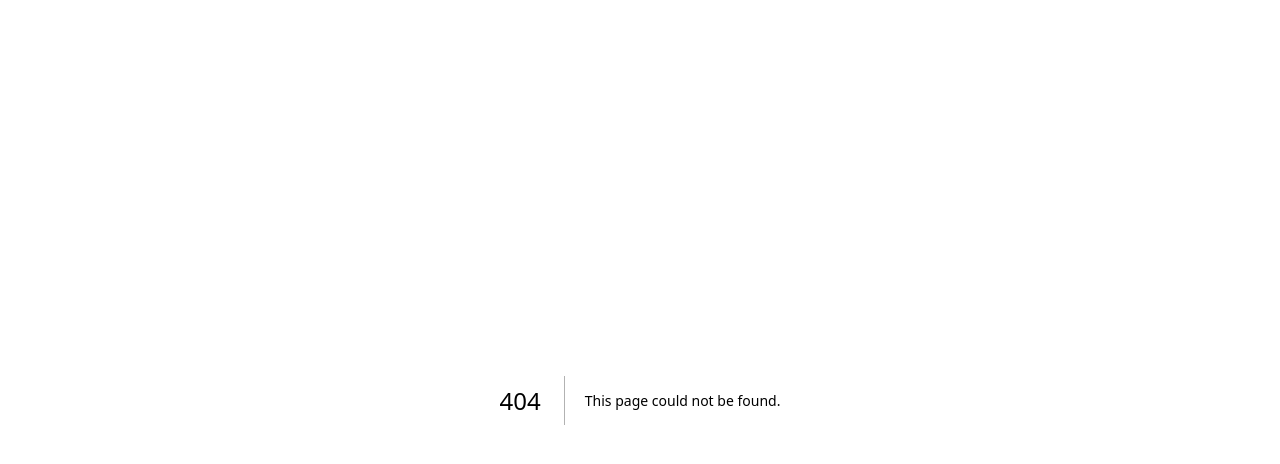
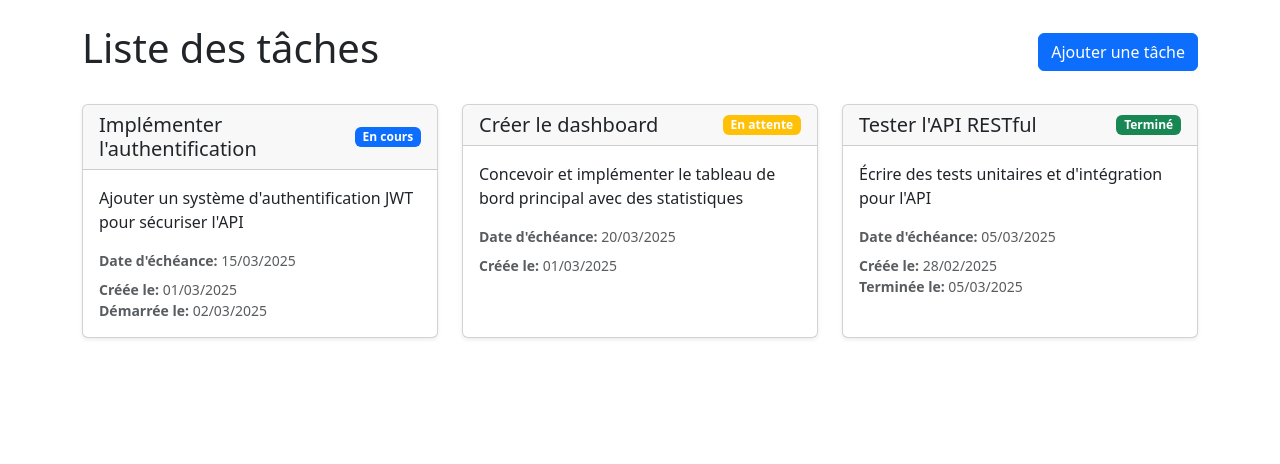
Before and after one commit to Popout-Studio-Dev/gestion-de-taches, a Next.js app: page /list_task in a window 1280 px wide. Before the commit this address had no page. Shown: the top 464 px of the page. Built offline with nearby package versions, Linux system fonts and the light colour scheme.

Commit message:
Introduction du composant list_task sur l'existant

```diff
--- a/src/pages/edit-task/[id].tsx
+++ b/src/pages/edit-task/[id].tsx
@@ -2,13 +2,15 @@
 
 import { useState, useEffect } from "react";
 import { useTasks } from "@/context/TaskContext";
-import { useRouter, useParams } from "next/navigation";
+import { useRouter } from "next/router";
 import { Task, TaskStatus } from "../../interfaces/task";
+
+
 
 export default function EditTask() {
   const { tasks, updateTask } = useTasks();
   const router = useRouter();
-  const { id } = useParams();
+  const { id } = router.query;
 
   // Trouver la tâche existante dans la liste des tâches
   const existingTask = tasks.find((t) => t.id === id);
--- /dev/null
+++ b/src/pages/list_task.tsx
@@ -0,0 +1,151 @@
+"use client";
+
+import React from 'react';
+import { Task, TaskStatus } from '../interfaces/task';
+
+// Données factices
+export const fakeTasksData: Task[] = [
+  {
+    id: '1',
+    title: 'Implémenter l\'authentification',
+    description: 'Ajouter un système d\'authentification JWT pour sécuriser l\'API',
+    status: TaskStatus.ONGOING,
+    dueDate: '2025-03-15',
+    createdAt: '2025-03-01T10:00:00Z',
+    updatedAt: '2025-03-02T14:30:00Z',
+    startedAt: '2025-03-02T14:30:00Z'
+  },
+  {
+    id: '2',
+    title: 'Créer le dashboard',
+    description: 'Concevoir et implémenter le tableau de bord principal avec des statistiques',
+    status: TaskStatus.WAITING,
+    dueDate: '2025-03-20',
+    createdAt: '2025-03-01T11:15:00Z',
+    updatedAt: '2025-03-01T11:15:00Z'
+  },
+  {
+    id: '3',
+    title: 'Tester l\'API RESTful',
+    description: 'Écrire des tests unitaires et d\'intégration pour l\'API',
+    status: TaskStatus.COMPLETED,
+    dueDate: '2025-03-05',
+    createdAt: '2025-02-28T09:00:00Z',
+    updatedAt: '2025-03-05T16:45:00Z',
+    startedAt: '2025-02-28T10:30:00Z',
+    completedAt: '2025-03-05T16:45:00Z'
+  }
+];
+
+interface TaskListProps {
+  tasks?: Task[];
+  onTaskClick?: (task: Task) => void;
+  showAddButton?: boolean;
+  onAddClick?: () => void;
+}
+
+const TaskList: React.FC<TaskListProps> = ({
+  tasks = fakeTasksData,
+  onTaskClick,
+  showAddButton = true,
+  onAddClick
+}) => {
+  // Fonction pour formater la date
+  const formatDate = (dateString?: string) => {
+    if (!dateString) return 'Non définie';
+    const date = new Date(dateString);
+    return date.toLocaleDateString('fr-FR');
+  };
+
+  // Style badge pour chaque statut
+  const getStatusBadgeClass = (status: TaskStatus) => {
+    switch (status) {
+      case TaskStatus.WAITING:
+        return 'bg-warning';
+      case TaskStatus.ONGOING:
+        return 'bg-primary';
+      case TaskStatus.COMPLETED:
+        return 'bg-success';
+      default:
+        return 'bg-secondary';
+    }
+  };
+
+
+  const getStatusText = (status: TaskStatus) => {
+    switch (status) {
+      case TaskStatus.WAITING:
+        return 'En attente';
+      case TaskStatus.ONGOING:
+        return 'En cours';
+      case TaskStatus.COMPLETED:
+        return 'Terminé';
+      default:
+        return 'Inconnu';
+    }
+  };
+
+  return (
+    <div className="container mt-4">
+      <div className="d-flex justify-content-between align-items-center mb-4">
+        <h1>Liste des tâches</h1>
+        {showAddButton && (
+          <button
+            className="btn btn-primary"
+            onClick={onAddClick}
+          >
+            Ajouter une tâche
+          </button>
+        )}
+      </div>
+
+      {tasks.length === 0 ? (
+        <div className="alert alert-info">
+          Aucune tâche n&apos;a été trouvée.
+        </div>
+      ) : (
+        <div className="row">
+          {tasks.map((task) => (
+            <div key={task.id} className="col-md-6 col-lg-4 mb-4">
+              <div
+                className="card h-100 shadow-sm"
+                onClick={() => onTaskClick && onTaskClick(task)}
+                style={{ cursor: onTaskClick ? 'pointer' : 'default' }}
+              >
+                <div className="card-header d-flex justify-content-between align-items-center">
+                  <h5 className="card-title mb-0">{task.title}</h5>
+                  <span className={`badge ${getStatusBadgeClass(task.status)}`}>
+                    {getStatusText(task.status)}
+                  </span>
+                </div>
+                <div className="card-body">
+                  <p className="card-text">
+                    {task.description || 'Aucune description'}
+                  </p>
+                  <div className="small text-muted mb-2">
+                    <strong>Date d&apos;échéance:</strong> {formatDate(task.dueDate)}
+                  </div>
+                  <div className="small text-muted">
+                    <strong>Créée le:</strong> {formatDate(task.createdAt)}
+                  </div>
+                  {task.status === TaskStatus.ONGOING && task.startedAt && (
+                    <div className="small text-muted">
+                      <strong>Démarrée le:</strong> {formatDate(task.startedAt)}
+                    </div>
+                  )}
+                  {task.status === TaskStatus.COMPLETED && task.completedAt && (
+                    <div className="small text-muted">
+                      <strong>Terminée le:</strong> {formatDate(task.completedAt)}
+                    </div>
+                  )}
+                </div>
+              </div>
+            </div>
+          ))}
+        </div>
+      )}
+    </div>
+  );
+};
+
+export default TaskList;
```
Also changed, not shown: src/pages/add_task.tsx (deleted, +0 -121 lines), src/pages/index.tsx (+22 -3 lines), tsconfig.json (+23 -5 lines).
